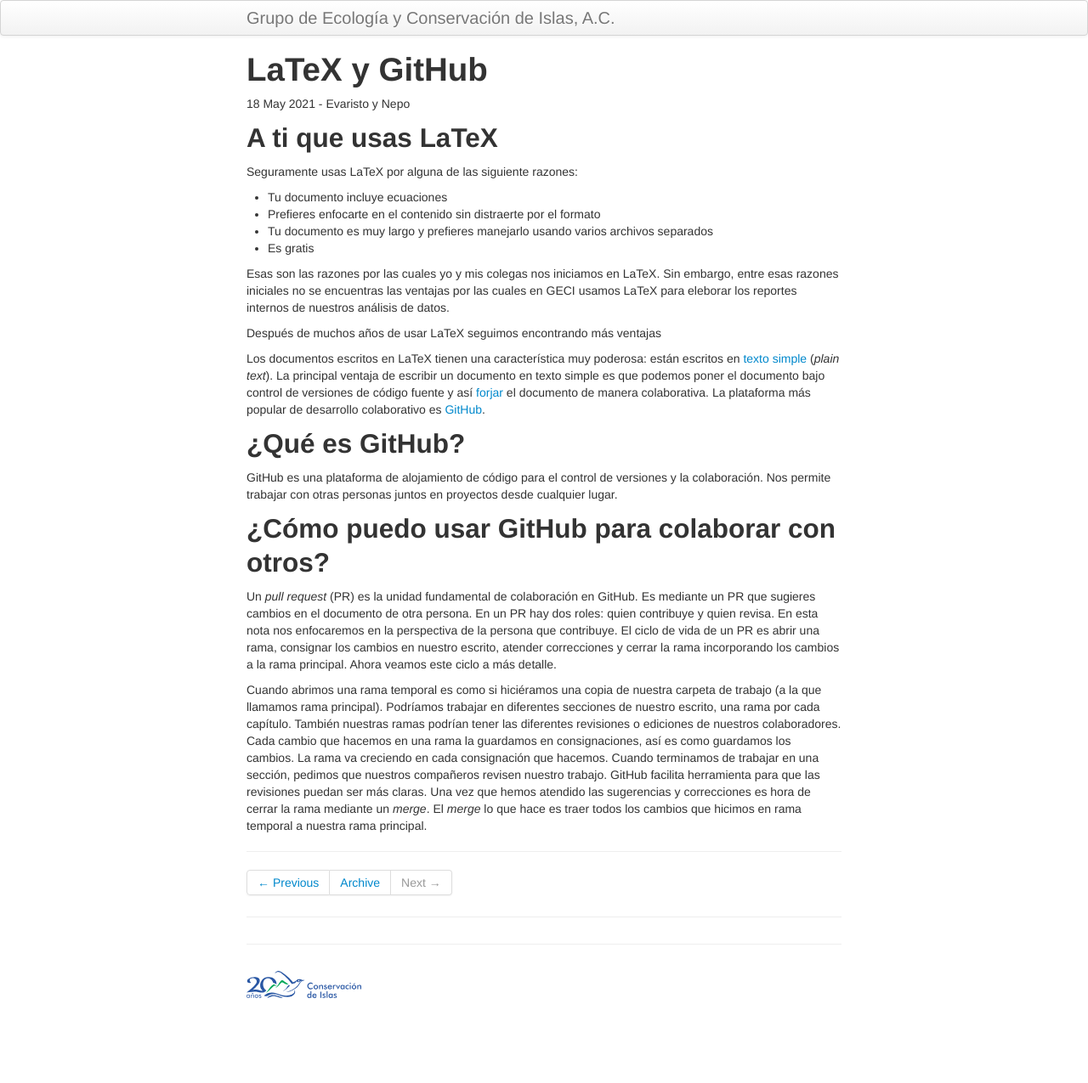
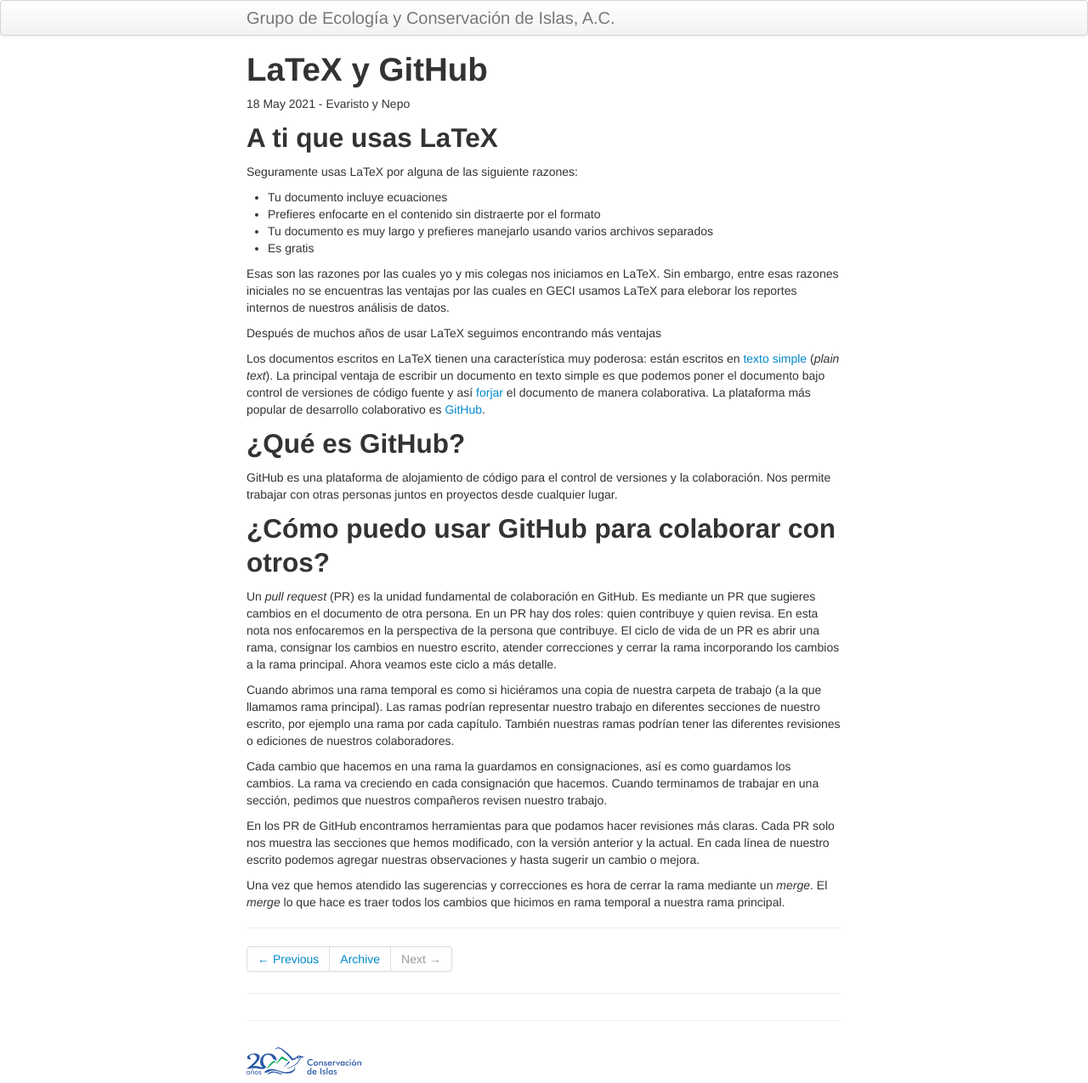
Before and after one commit to LizethMReyes/islasgeci.github.io, a Jekyll site: the page built from _posts/2021-05-18-latex_git.md, in a window 1280 px wide. Shown: the whole page at 85% size. Built offline with Jekyll 4.4.1, drawn with Linux system fonts in a browser that asks for light colours; before the commit the page ends 1185 px from its top, so only the background shows below that.

Commit message:
👩🏿‍💻🎨Improve the section about GitHub

```diff
--- a/_posts/2021-05-18-latex_git.md
+++ b/_posts/2021-05-18-latex_git.md
@@ -40,11 +40,18 @@
 cerrar la rama incorporando los cambios a la rama principal. Ahora veamos este ciclo a más detalle.
 
 Cuando abrimos una rama temporal es como si hiciéramos una copia de nuestra carpeta de trabajo (a la
-que llamamos rama principal). Podríamos trabajar en diferentes secciones de nuestro escrito, una
-rama por cada capítulo. También nuestras ramas podrían tener las diferentes revisiones o ediciones
-de nuestros colaboradores. Cada cambio que hacemos en una rama la guardamos en consignaciones, así
-es como guardamos los cambios. La rama va creciendo en cada consignación que hacemos. Cuando
-terminamos de trabajar en una sección, pedimos que nuestros compañeros revisen nuestro trabajo.
-GitHub facilita herramienta para que las revisiones puedan ser más claras. Una vez que hemos
-atendido las sugerencias y correcciones es hora de cerrar la rama mediante un _merge_. El _merge_ lo
-que hace es traer todos los cambios que hicimos en rama temporal a nuestra rama principal.
+que llamamos rama principal). Las ramas podrían representar nuestro trabajo en diferentes secciones
+de nuestro escrito, por ejemplo una rama por cada capítulo. También nuestras ramas podrían tener las
+diferentes revisiones o ediciones de nuestros colaboradores.
+
+Cada cambio que hacemos en una rama la guardamos en consignaciones, así es como guardamos los
+cambios. La rama va creciendo en cada consignación que hacemos. Cuando terminamos de trabajar en una
+sección, pedimos que nuestros compañeros revisen nuestro trabajo.
+
+En los PR de GitHub encontramos herramientas para que podamos hacer revisiones más claras. Cada PR
+solo nos muestra las secciones que hemos modificado, con la versión anterior y la actual. En cada
+línea de nuestro escrito podemos agregar nuestras observaciones y hasta sugerir un cambio o mejora.
+
+Una vez que hemos atendido las sugerencias y correcciones es hora de cerrar la rama mediante un
+_merge_. El _merge_ lo que hace es traer todos los cambios que hicimos en rama temporal a nuestra
+rama principal.
```
